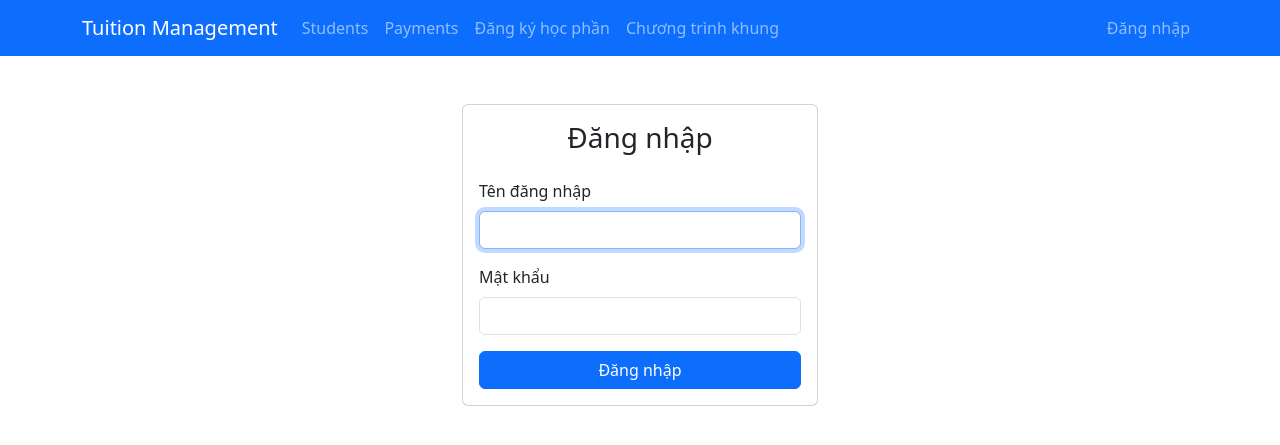
After one commit to taitruong256/Tuition-management, a Django app: page /login/ in a window 1280 px wide. The commit adds this page. Shown: the top 445 px of the page. Run offline with Django 5.2, Linux system fonts and the light colour scheme; some libraries are stand-ins or nearby versions.

Commit message:
add login and logout

```diff
--- a/templates/base.html
+++ b/templates/base.html
@@ -23,6 +23,23 @@
                     <li class="nav-item">
                         <a class="nav-link" href="{% url 'courses:course_registration' %}">Đăng ký học phần</a>
                     </li>
+                    <li class="nav-item">
+                        <a class="nav-link" href="{% url 'curriculum:curriculum_framework_list' %}">Chương trình khung</a>
+                    </li>
+                </ul>
+                <ul class="navbar-nav ms-auto">
+                    {% if user.is_authenticated %}
+                        <li class="nav-item">
+                            <span class="nav-link">Xin chào, {{ user.username }}</span>
+                        </li>
+                        <li class="nav-item">
+                            <a class="nav-link" href="{% url 'logout' %}">Đăng xuất</a>
+                        </li>
+                    {% else %}
+                        <li class="nav-item">
+                            <a class="nav-link" href="{% url 'login' %}">Đăng nhập</a>
+                        </li>
+                    {% endif %}
                 </ul>
             </div>
         </div>
--- /dev/null
+++ b/templates/registration/login.html
@@ -0,0 +1,34 @@
+{% extends 'base.html' %}
+
+{% block title %}Đăng nhập{% endblock %}
+
+{% block content %}
+<div class="row justify-content-center mt-5">
+    <div class="col-md-4">
+        <div class="card">
+            <div class="card-body">
+                <h3 class="card-title text-center mb-4">Đăng nhập</h3>
+                <form method="post">
+                    {% csrf_token %}
+                    <div class="mb-3">
+                        <label for="username" class="form-label">Tên đăng nhập</label>
+                        <input type="text" class="form-control" id="username" name="username" required autofocus>
+                    </div>
+                    <div class="mb-3">
+                        <label for="password" class="form-label">Mật khẩu</label>
+                        <input type="password" class="form-control" id="password" name="password" required>
+                    </div>
+                    {% if messages %}
+                        {% for message in messages %}
+                            <div class="alert alert-danger">{{ message }}</div>
+                        {% endfor %}
+                    {% endif %}
+                    <div class="d-grid">
+                        <button type="submit" class="btn btn-primary">Đăng nhập</button>
+                    </div>
+                </form>
+            </div>
+        </div>
+    </div>
+</div>
+{% endblock %}
--- a/tuition_management/urls.py
+++ b/tuition_management/urls.py
@@ -24,5 +24,7 @@ urlpatterns = [
     path('payments/', include('payments.urls')),
     path('courses/', include('courses.urls')),
     path('curriculum/', include('curriculum.urls')),
+    path('login/', views.custom_login, name='login'),
+    path('logout/', views.custom_logout, name='logout'),
     path('', views.home, name='home'),
 ]
--- a/tuition_management/views.py
+++ b/tuition_management/views.py
@@ -1,4 +1,27 @@
-from django.shortcuts import render
+from django.shortcuts import render, redirect
+from django.contrib.auth import authenticate, login, logout
+from django.contrib import messages
+from django.contrib.auth.decorators import login_required
 
 def home(request):
     return render(request, 'home.html')
+
+# Custom login view
+
+def custom_login(request):
+    if request.method == 'POST':
+        username = request.POST.get('username')
+        password = request.POST.get('password')
+        user = authenticate(request, username=username, password=password)
+        if user is not None:
+            login(request, user)
+            return redirect('home')
+        else:
+            messages.error(request, 'Tên đăng nhập hoặc mật khẩu không đúng!')
+    return render(request, 'registration/login.html')
+
+# Custom logout view
+@login_required
+def custom_logout(request):
+    logout(request)
+    return render(request, 'registration/logged_out.html')
```
Also changed, not shown: curriculum/views.py (+16 -1 lines), templates/registration/logged_out.html (added, +11 -0 lines).
